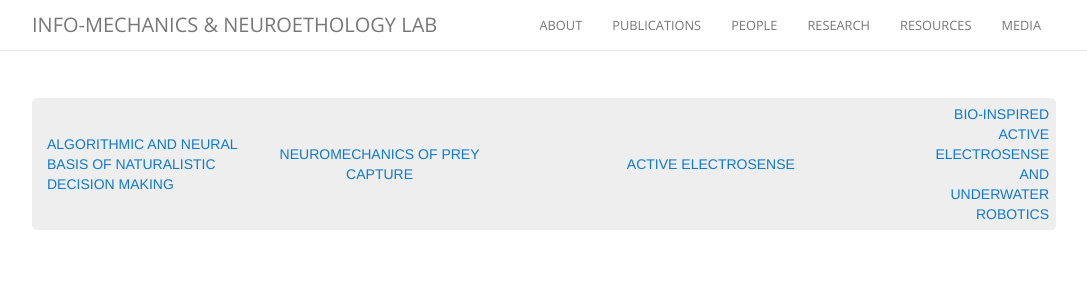
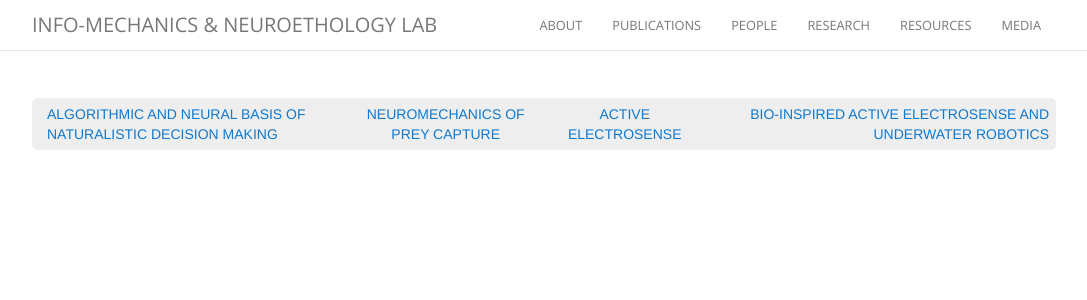
Before and after one commit to maciverlab/maciverlab.github.io, a Jekyll site: the page built from research.html, in a window 1280 px wide. Shown: the top 300 px of the page, without its empty margins (111-1198 px from the left). Built offline with Jekyll 4.4.1, drawn with Linux system fonts in a browser that asks for light colours; nearby versions of some CDN libraries; comment, search, counter and statistics services are not loaded.

Commit message:
Update research.html

```diff
--- a/research.html
+++ b/research.html
@@ -7,10 +7,10 @@ permalink: /research/
   <section id="top_nav_container">
     <table class="topnav">
       <tr>
-        <td width="25%"><a class="topnav_ref" href="#">Algorithmic and Neural Basis of Naturalistic Decision Making </a></td>
-        <td style="text-align:center;" width="25%"><a class="topnav_ref" href="#">Neuromechanics of Prey Capture</a></td>
-        <td style="text-align:center;" width="50%"><a class="topnav_ref" href="#">Active Electrosense</a></td>
-        <td width="25%" style="text-align:right;"><a class="topnav_ref" href="#">Bio-inspired Active Electrosense and Underwater Robotics</a></td>
+        <td width="30%"><a class="topnav_ref" href="#">Algorithmic and Neural Basis of Naturalistic Decision Making </a></td>
+        <td style="text-align:center;" width="20%"><a class="topnav_ref" href="#">Neuromechanics of Prey Capture</a></td>
+        <td style="text-align:center;" width="15%"><a class="topnav_ref" href="#">Active Electrosense</a></td>
+        <td width="35%" style="text-align:right;"><a class="topnav_ref" href="#">Bio-inspired Active Electrosense and Underwater Robotics</a></td>
       </tr>
     </table>
         <!--
```
